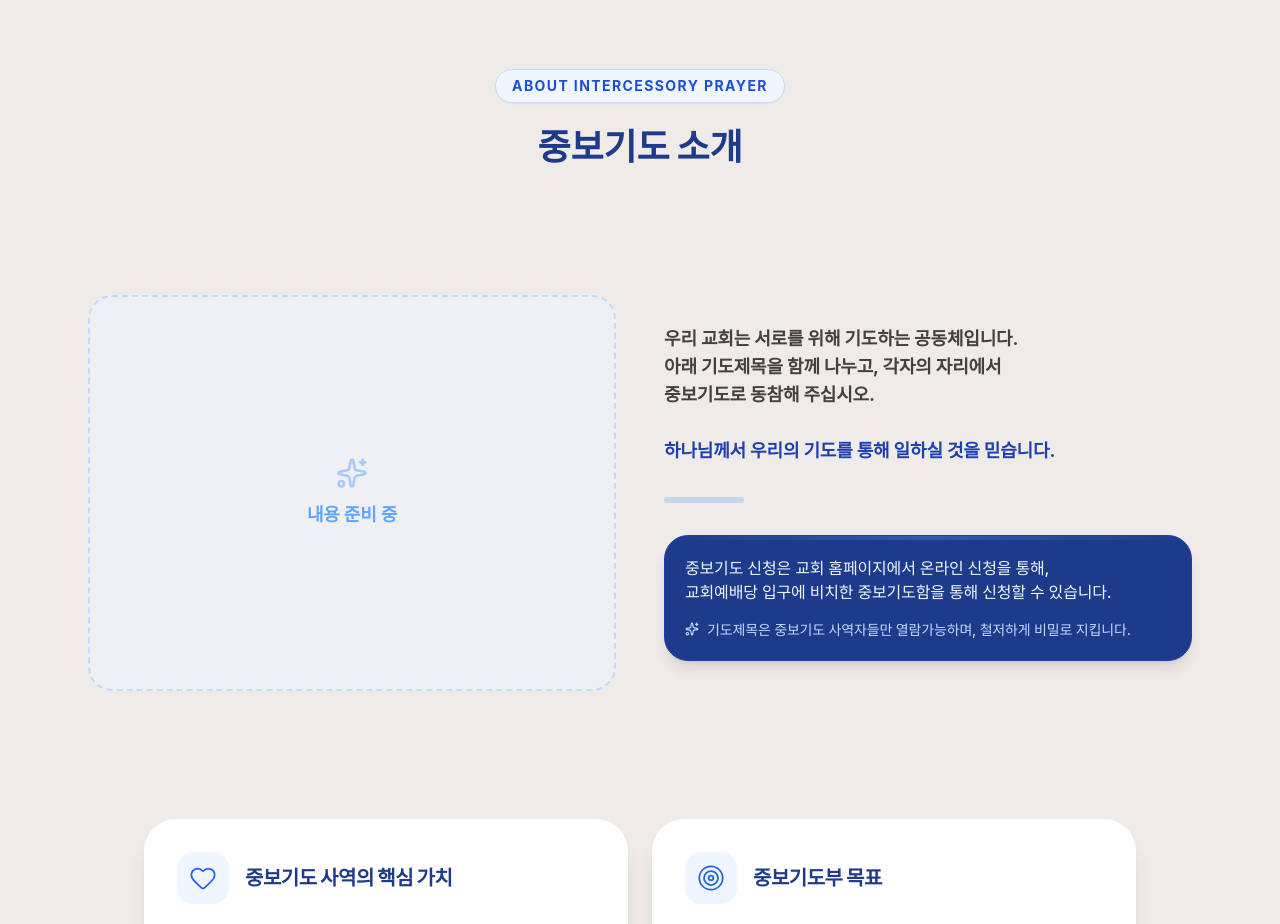
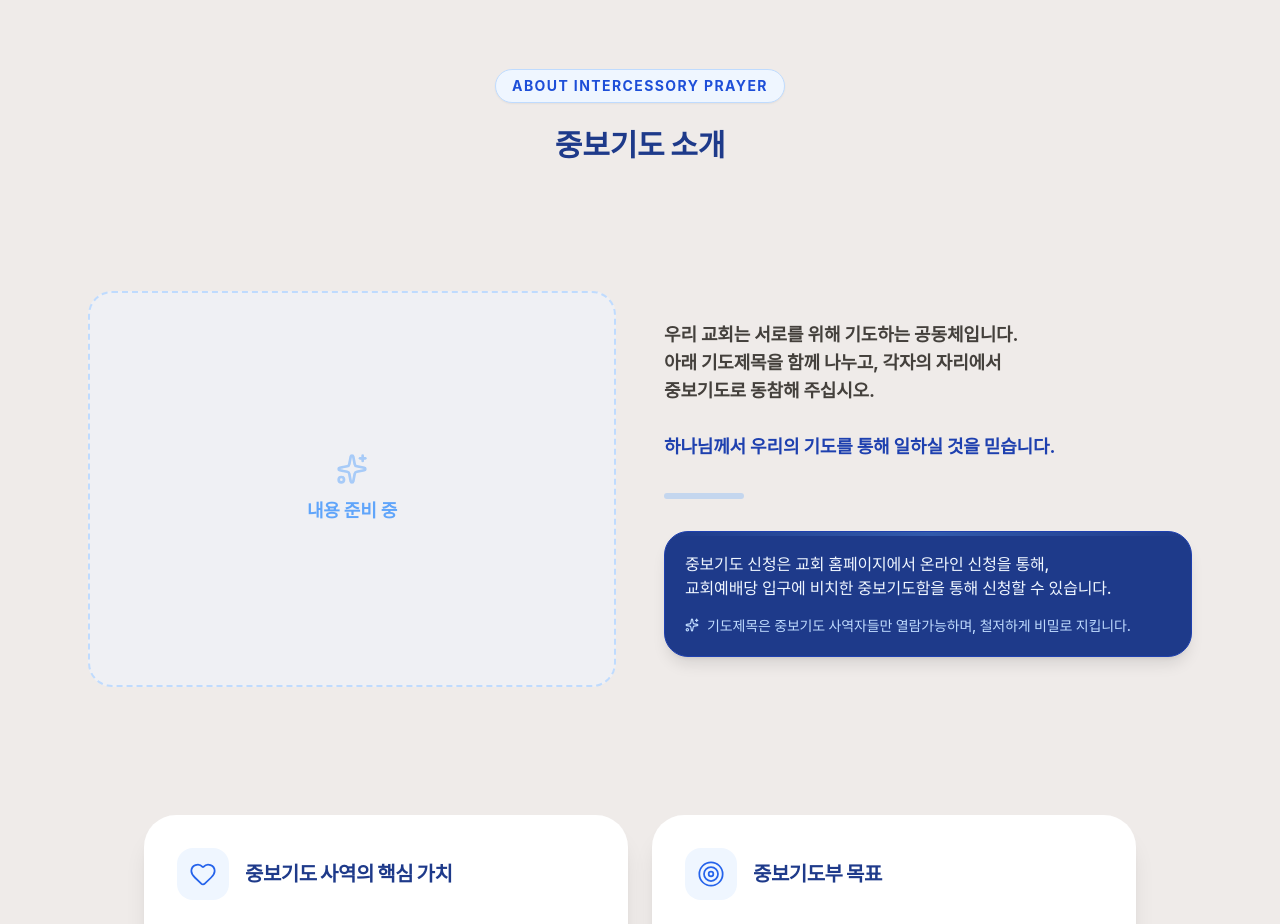
Before and after one commit to allaboutcan-pixel/thesentchurch, a React (Vite) app: page /ministry/prayer in a window 1280 px wide. Shown: the part 840-1764 px from the top of the page. Built offline with nearby package versions, Linux system fonts and the light colour scheme; no server answers; the database is empty; a web font is replaced by a local one.

Commit message:
Refine Intercessory Prayer titles and layout

```diff
--- a/src/pages/Prayer.jsx
+++ b/src/pages/Prayer.jsx
@@ -214,7 +214,7 @@ const Prayer = () => {
                         <span className="inline-block px-4 py-1.5 bg-blue-50 border border-blue-200 text-blue-700 text-sm font-bold tracking-widest uppercase rounded-full mb-6 backdrop-blur-sm shadow-sm">
                             {t('ministry.prayer.intro_title')}
                         </span>
-                        <h2 className="text-2xl md:text-4xl font-black text-blue-900 leading-[2.8]">
+                        <h2 className="text-xl md:text-3xl font-black text-blue-900 leading-[2.8]">
                             {t('ministry.prayer.intro_subtitle')}
                         </h2>
                     </div>
```
